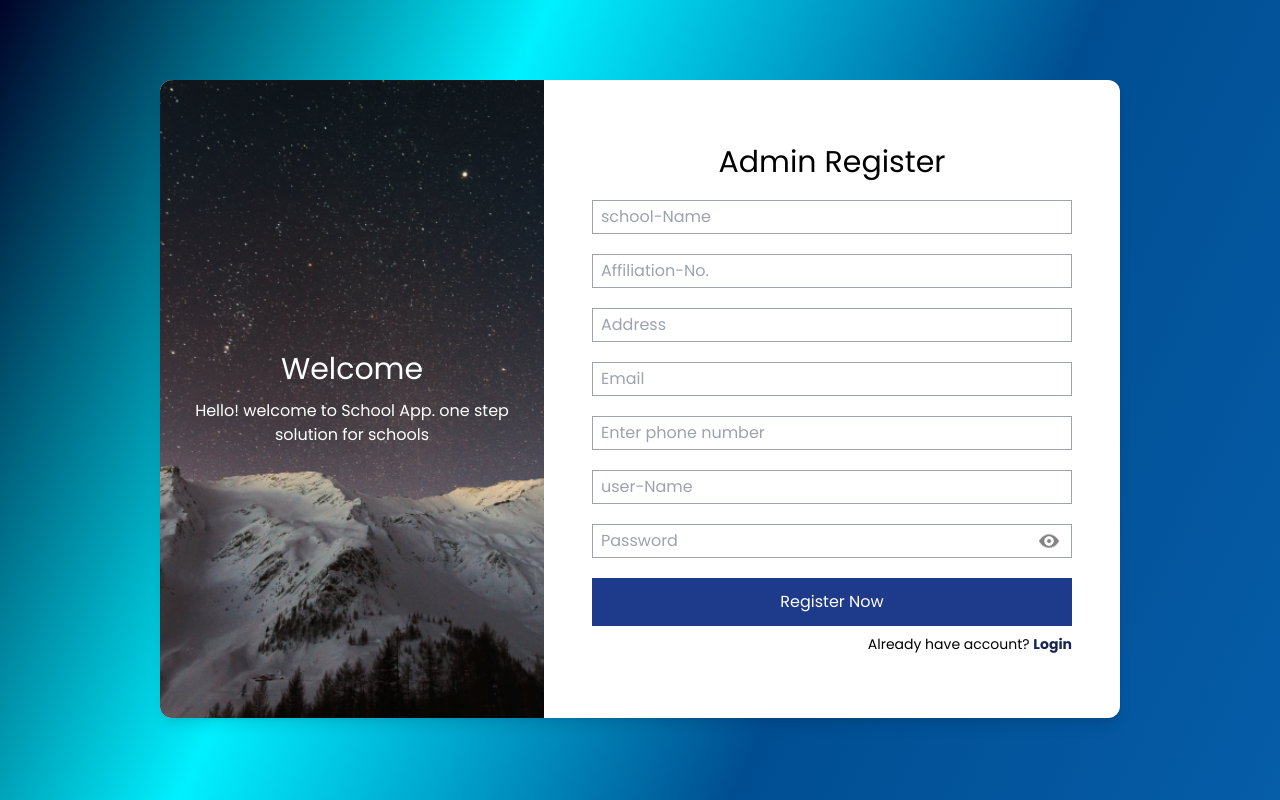
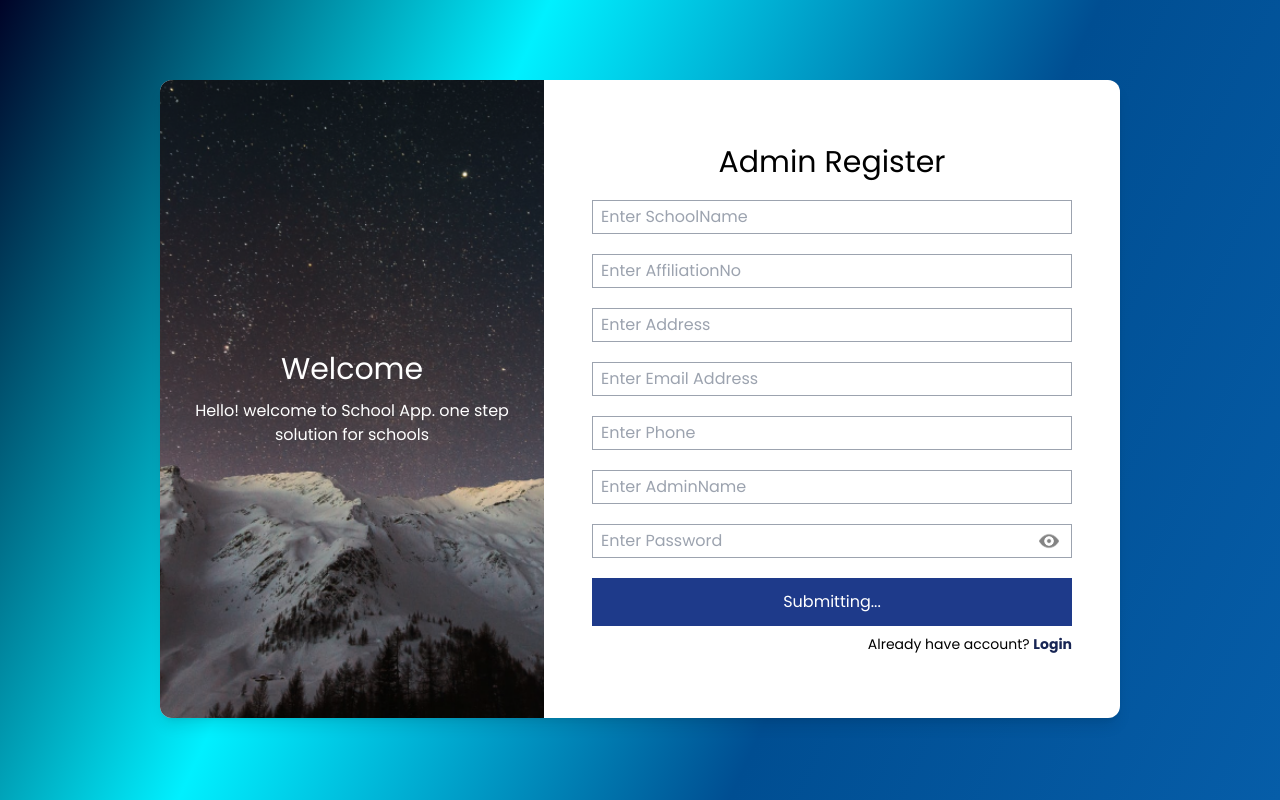
Before and after one commit to nisaiji/Admin, a React (Vite) app: page /#/signup in a window 1280 px wide. Built offline with nearby package versions, Linux system fonts and the light colour scheme.

Commit message:
optimize code

```diff
--- a/src/assets/locale/translations/en.json
+++ b/src/assets/locale/translations/en.json
@@ -116,7 +116,11 @@
     "address": "Enter Address",
     "fullName": "Enter Full Name",
     "parentName": "Enter Parent Name",
-    "age": "Enter Age",
+    "schoolName": "Enter SchoolName",
+    "affiliationNo": "Enter AffiliationNo",
+    "phone": "Enter Phone",
+    "adminName": "Enter AdminName",
+    "password": "Enter Password",
     "emailAddress": "Enter Email Address",
     "phoneNumber": "Enter Phone Number",
     "qualification": "Enter Qualification",
--- a/src/pages/Login.jsx
+++ b/src/pages/Login.jsx
@@ -1,4 +1,4 @@
-import { useState } from "react";
+import { useState, useMemo } from "react";
 import { useFormik } from "formik";
 import { Link, useNavigate } from "react-router-dom";
 import { Toaster, toast } from "react-hot-toast";
@@ -23,45 +23,52 @@ function Login() {
   const [loading, setLoading] = useState(false);
   const [t] = useTranslation();
 
-  const validationSchema = Yup.object({
-    username: Yup.string().when("isAdmin", {
-      is: false,
-      then: Yup.string().required(t("validationError.username")),
+  // Memoized validation schema for login form to avoid recalculating on re-render
+  const validationSchema = useMemo(
+    () =>
+      Yup.object({
+        userInput: Yup.string()
+          .required(
+            isAdmin ? t("validationError.email") : t("validationError.username")
+          )
+          .test(
+            "userInput",
+            isAdmin ? t("validationError.emailAddress") : null,
+            (value) =>
+              isAdmin ? Yup.string().email().isValidSync(value) : true
+          ),
+        password: Yup.string().required(t("validationError.password")),
       }),
-    email: Yup.string().when("isAdmin", {
-      is: true,
-      then: Yup.string()
-        .email(t("validationError.emailAddress"))
-        .required(t("validationError.email")),
-    }),
-    password: Yup.string().required(t("validationError.password")),
-  });
+    [isAdmin, t]
+  );
 
+  // Setup formik for handling form submission, validation, and field management
   const formik = useFormik({
     initialValues: {
-      username: "",
-      email: "",
+      userInput: "",
       password: "",
     },
-    validationSchema,
+    validationSchema, // Schema to validate the input
     onSubmit: async (values, { setSubmitting, resetForm }) => {
       try {
-        let response;
         setLoading(true);
-        if (isAdmin) {
-          response = await axiosClient.post(EndPoints.ADMIN.ADMIN_LOGIN, {
-            email: values.email,
-            password: values.password,
-          });
-        } else {
-          response = await axiosClient.post(EndPoints.TEACHER.TEACHER_LOGIN, {
-            user: values.username,
-            password: values.password,
-          });
-        }
+
+        // Set API endpoint and payload based on Admin/Teacher toggle
+        const endpoint = isAdmin
+          ? EndPoints.ADMIN.ADMIN_LOGIN
+          : EndPoints.TEACHER.TEACHER_LOGIN;
+        const payload = isAdmin
+          ? { email: values.userInput, password: values.password }
+          : { user: values.userInput, password: values.password };
+
+        // Submit login request
+        const response = await axiosClient.post(endpoint, payload);
+
+        // If login is successful
         if (response?.statusCode === 200) {
-          if (isAdmin) setUsername(response?.result?.username);
-          else setFirstname(response?.result?.firstname);
+          isAdmin
+            ? setUsername(response?.result?.username)
+            : setFirstname(response?.result?.firstname);
           setItem(response?.result?.accessToken);
           toast.success(t("messages.login.success"));
           resetForm();
@@ -78,6 +85,7 @@ function Login() {
 
   return (
     <div className="min-h-screen py-20 bg-[#05022B] relative">
+      {/* Background video for the login page */}
       <video
         className="fixed top-0 left-0 h-[800px] w-[700px] object-cover opacity-25"
         autoPlay
@@ -86,6 +94,7 @@ function Login() {
         src={LoginVideo}
         type="video/mp4"
       />
+      {/* Welcome text and description */}
       <div className="absolute top-[100px] left-[92px] z-10">
         <h1 className="text-white text-[50px] font-light leading-[75px]">
           {t("login.welcome")} <br />
@@ -95,15 +104,16 @@ function Login() {
           {t("login.simplify")}
         </p>
       </div>
-
-      {/* Login Form */}
+      {/* Form container */}
       <div className="flex flex-col lg:flex-row mx-auto shadow-lg overflow-hidden absolute top-1/2 left-[52%] transform -translate-y-1/2 right-0 z-10 w-[420px] h-[520px] bg-white bg-opacity-20 rounded-3xl backdrop-blur-lg">
+        {/* Form starts here */}
         <form onSubmit={formik.handleSubmit} className="w-full h-full">
           {loading && (
             <div className="absolute inset-0 flex items-center justify-center bg-black bg-opacity-50 z-30">
               <Spinner />
             </div>
           )}
+          {/* Logo section */}
           <div className="text-white w-full py-8 px-12">
             <h2 className="flex text-3xl mb-4">
               <Link to="/">
@@ -120,47 +130,30 @@ function Login() {
             <h2 className="font-bold text-[48px]">{t("login.login")}</h2>
             <p className="text-white opacity-70">{t("login.enterDetails")}</p>
 
-            {isAdmin ? (
-              <>
+            {/* Input field for email/username */}
             <div className="mt-5 border-b border-white/40 w-full">
               <input
                 className="py-1 px-2 w-full bg-transparent text-white placeholder-white focus:outline-none"
                 type="text"
-                    name="email"
-                    placeholder="Email"
+                name="userInput"
+                placeholder={
+                  isAdmin
+                    ? t("login.placeholders.email")
+                    : t("login.placeholders.username")
+                }
                 onChange={formik.handleChange}
                 onBlur={formik.handleBlur}
-                    value={formik.values.email}
+                value={formik.values.userInput}
               />
             </div>
-                {formik.touched.email && formik.errors.email ? (
+            {/* Validation error for userInput */}
+            {formik.touched.userInput && formik.errors.userInput && (
               <div className="text-red-500 text-xs">
-                    {formik.errors.email}
+                {formik.errors.userInput}
               </div>
-                ) : null}
-              </>
-            ) : (
-              <>
-                <div className="mt-5 border-b border-white/40 w-full">
-                  <input
-                    className="py-1 px-2 w-full bg-transparent text-white placeholder-white focus:outline-none"
-                    type="text"
-                    name="username"
-                    placeholder={t("login.placeholders.username")}
-                    onChange={formik.handleChange}
-                    onBlur={formik.handleBlur}
-                    value={formik.values.username}
-                  />
-                </div>
-                {formik.touched.username && formik.errors.username ? (
-                  <div className="text-red-500 text-xs">
-                    {formik.errors.username}
-                  </div>
-                ) : null}
-              </>
             )}
 
-            {/* Password Input */}
+            {/* Input field for password with toggle visibility feature */}
             <div className="mt-5 relative border-b border-white w-full">
               <input
                 className="py-1 px-2 w-full bg-transparent text-white placeholder-white focus:outline-none"
@@ -170,6 +163,7 @@ function Login() {
                 onChange={formik.handleChange}
                 value={formik.values.password}
               />
+              {/* Password visibility toggle */}
               <img
                 src={ishide ? hide : show}
                 onClick={() => setIsHide(!ishide)}
@@ -180,20 +174,22 @@ function Login() {
                     "invert(41%) sepia(0%) saturate(0%) hue-rotate(180deg) brightness(90%) contrast(85%)",
                 }}
               />
-            </div>
-            {formik.touched.password && formik.errors.password ? (
+              {/* Validation error for password */}
+              {formik.touched.password && formik.errors.password && (
                 <div className="text-red-500 text-xs">
                   {formik.errors.password}
                 </div>
-            ) : null}
+              )}
+            </div>
 
-            {/* Forgot Password Link */}
+            {/* Forgot password link */}
             <div className="text-white text-end text-sm mt-2 opacity-70">
               <Link to="/forgot-password" className="text-white">
                 {t("login.forgotPassword")}
               </Link>
             </div>
 
+            {/* Submit button for login */}
             <div className="mt-5">
               <button
                 className="w-full py-1.5 text-center bg-white text-[#05022B] font-semibold rounded-lg disabled:opacity-50"
@@ -204,7 +200,7 @@ function Login() {
               </button>
             </div>
 
-            {/* Toggle Admin/Teacher */}
+            {/* Toggle button to switch between Admin and Teacher login */}
             <div className="mt-5">
               <button
                 type="button"
@@ -214,6 +210,7 @@ function Login() {
                 {t("login.toggleButton")} {isAdmin ? "Teacher" : "Admin"}
               </button>
             </div>
+
             {isAdmin && (
               <div className="flex justify-center text-white text-xs opacity-70 mt-3">
                 <div className="text-[#FFFFFFB3] pr-1">
--- a/src/pages/Signup.jsx
+++ b/src/pages/Signup.jsx
@@ -4,7 +4,7 @@ import { Toaster, toast } from "react-hot-toast";
 import { axiosClient } from "../services/axiosClient";
 import hide from "../assets/images/hide.png";
 import show from "../assets/images/show.png";
-import { useState } from "react";
+import { useState, useMemo } from "react";
 import * as Yup from "yup";
 import EndPoints from "../services/EndPoints";
 import { useTranslation } from "react-i18next";
@@ -17,17 +17,10 @@ function Signup() {
   const navigate = useNavigate();
   const [t] = useTranslation();
 
-  const formik = useFormik({
-    initialValues: {
-      schoolName: "",
-      affiliationNo: "",
-      address: "",
-      email: "",
-      phone: "",
-      username: "",
-      password: "",
-    },
-    validationSchema: Yup.object({
+  // Memoized validation schema using Yup to validate form fields
+  const validationSchema = useMemo(
+    () =>
+      Yup.object({
         schoolName: Yup.string().required(t("validationError.schoolName")),
         affiliationNo: Yup.string().required(
           t("validationError.affiliationNumber")
@@ -42,27 +35,42 @@ function Signup() {
           .test(
             "starts-with-1-to-5",
             t("validationError.phoneStart"),
-          (value) => {
-            return value && REGEX.PHONE_TEST.test(value);
-          }
+            (value) => (value ? REGEX.PHONE_TEST.test(value) : false)
           ),
         username: Yup.string().required(t("validationError.username")),
         password: Yup.string()
           .min(8, t("validationError.passwordLength"))
           .required(t("validationError.password")),
       }),
+    [t]
+  );
+
+  // Setup formik for handling form submission, validation, and field management
+  const formik = useFormik({
+    initialValues: {
+      schoolName: "",
+      affiliationNo: "",
+      address: "",
+      email: "",
+      phone: "",
+      username: "",
+      password: "",
+    },
+    validationSchema, // Validation schema to validate form inputs
+    validateOnChange: false,
+    validateOnBlur: true,
     onSubmit: async (values, { setSubmitting, resetForm }) => {
+      if (!formik.isValid || !formik.dirty) return;
+
+      setLoading(true);
       try {
-        if (!formik.isValid || !formik.dirty) {
-          setSubmitting(false);
-          return;
-        }
-        setLoading(true);
+        // Send a POST request to register a new admin
         const response = await axiosClient.post(
           EndPoints.ADMIN.ADMIN_REGISTER,
           values
         );
-        if (response?.statusCode === 200 || response?.statusCode === 201) {
+        // If registration is successful
+        if ([200, 201].includes(response?.statusCode)) {
           toast.success(t("message.admin.registerSuccess"));
           resetForm();
           navigate("/login");
@@ -70,11 +78,29 @@ function Signup() {
       } catch (e) {
         toast.error(e);
       } finally {
+        setLoading(false);
         setSubmitting(false);
-        setLoading(false);
       }
     },
   });
+
+  // Reusable function to render input fields for form
+  const renderInput = (name, type = "text", placeholder) => (
+    <div className="mt-5">
+      <input
+        type={type}
+        name={name}
+        placeholder={placeholder}
+        className="border border-gray-400 py-1 px-2 w-full"
+        onChange={formik.handleChange}
+        onBlur={formik.handleBlur}
+        value={formik.values[name]}
+      />
+      {formik.touched[name] && formik.errors[name] && (
+        <div className="text-red-600 text-sm">{formik.errors[name]}</div>
+      )}
+    </div>
+  );
 
   return (
     <div
@@ -84,182 +110,85 @@ function Signup() {
           "linear-gradient(115deg, #000428, #00F0FF, #004E92, #065DA8)",
       }}
     >
+      {/* Toast notification container */}
       <Toaster position="top-center" reverseOrder={false} />
       <div className="container mx-auto">
         <div className="flex flex-col lg:flex-row w-10/12 lg:w-9/12 bg-white rounded-xl mx-auto shadow-lg overflow-hidden">
+          {/* Left section with background image and welcoming text */}
           <div
             className="w-full lg:w-2/5 flex flex-col items-center justify-center p-4 bg-no-repeat bg-cover bg-center"
-            style={{
-              backgroundImage: `url(${Background})`,
-            }}
+            style={{ backgroundImage: `url(${Background})` }}
           >
             <h1 className="text-white text-3xl mb-3 text-center">
               {t("register.welcome")}
             </h1>
-            <div className=" w-full">
             <p className="text-white text-center">
               {t("register.description")}
             </p>
           </div>
-          </div>
+          {/* Right section with the signup form */}
           <div className="w-full lg:w-3/5 py-16 px-12">
             <h2 className="text-3xl mb-4 text-center">
               {t("register.adminRegister")}
             </h2>
             <form onSubmit={formik.handleSubmit}>
-              <div className="mt-5">
-                <input
-                  type="text"
-                  name="schoolName"
-                  placeholder="school-Name"
-                  className="border border-gray-400 py-1 px-2 w-full"
-                  onChange={formik.handleChange}
-                  onBlur={formik.handleBlur}
-                  value={formik.values.schoolName}
-                />
-                {formik.touched.schoolName && formik.errors.schoolName ? (
-                  <div className="text-red-600 text-sm">
-                    {formik.errors.schoolName}
-                  </div>
-                ) : null}
-              </div>
-              <div className="mt-5">
-                <input
-                  type="text"
-                  name="affiliationNo"
-                  placeholder="Affiliation-No."
-                  className="border border-gray-400 py-1 px-2 w-full"
-                  onChange={formik.handleChange}
-                  onBlur={formik.handleBlur}
-                  value={formik.values.affiliationNo}
-                />
-                {formik.touched.affiliationNo && formik.errors.affiliationNo ? (
-                  <div className="text-red-600 text-sm">
-                    {formik.errors.affiliationNo}
-                  </div>
-                ) : null}
-              </div>
-              <div className="mt-5">
-                <input
-                  type="text"
-                  name="address"
-                  placeholder="Address"
-                  className="border border-gray-400 py-1 px-2 w-full"
-                  onChange={formik.handleChange}
-                  onBlur={formik.handleBlur}
-                  value={formik.values.address}
-                />
-                {formik.touched.address && formik.errors.address ? (
-                  <div className="text-red-600 text-sm">
-                    {formik.errors.address}
-                  </div>
-                ) : null}
-              </div>
-              <div className="mt-5">
-                <input
-                  type="email"
-                  name="email"
-                  placeholder="Email"
-                  className="border border-gray-400 py-1 px-2 w-full"
-                  onChange={formik.handleChange}
-                  onBlur={formik.handleBlur}
-                  value={formik.values.email}
-                />
-                {formik.touched.email && formik.errors.email ? (
-                  <div className="text-red-600 text-sm">
-                    {formik.errors.email}
-                  </div>
-                ) : null}
-              </div>
-              <div className="mt-5">
-                <input
-                  type="text"
-                  name="phone"
-                  placeholder="Enter phone number"
-                  className="border border-gray-400 py-1 px-2 w-full"
-                  onChange={formik.handleChange}
-                  onBlur={formik.handleBlur}
-                  value={formik.values.phone}
-                />
-                {formik.touched.phone && formik.errors.phone ? (
-                  <div className="text-red-600 text-sm">
-                    {formik.errors.phone}
-                  </div>
-                ) : null}
-              </div>
-              <div className="mt-5">
-                <input
-                  type="text"
-                  name="username"
-                  placeholder="user-Name"
-                  className="border border-gray-400 py-1 px-2 w-full"
-                  onChange={formik.handleChange}
-                  onBlur={formik.handleBlur}
-                  value={formik.values.username}
-                />
-                {formik.touched.username && formik.errors.username ? (
-                  <div className="text-red-600 text-sm">
-                    {formik.errors.username}
-                  </div>
-                ) : null}
-              </div>
-              <div className="mt-5 border border-gray-400 flex justify-center items-center focus-within:border-black focus-within:border-2 focus-within:rounded-md">
+              {renderInput("schoolName", "text", t("placeholders.schoolName"))}
+              {renderInput(
+                "affiliationNo",
+                "text",
+                t("placeholders.affiliationNo")
+              )}
+              {renderInput("address", "text", t("placeholders.address"))}
+              {renderInput("email", "email", t("placeholders.emailAddress"))}
+              {renderInput("phone", "text", t("placeholders.phone"))}
+              {renderInput("username", "text", t("placeholders.adminName"))}
+
+              {/* Password input with visibility toggle */}
+              <div className="mt-5 border border-gray-400 flex items-center">
                 <input
                   type={ishide ? "password" : "text"}
                   name="password"
-                  placeholder="Password"
+                  placeholder={t("placeholders.password")}
                   className="py-1 px-2 w-full border-none focus:outline-none"
                   onChange={formik.handleChange}
                   onBlur={formik.handleBlur}
                   value={formik.values.password}
                 />
-                {ishide ? (
                 <img
-                    src={show}
+                  src={ishide ? show : hide}
                   onClick={() => setIsHide(!ishide)}
-                    alt=""
-                    className="size-5 relative right-3"
+                  alt="toggle password visibility"
+                  className="size-5 relative right-3 cursor-pointer"
                   style={{
                     filter:
                       "invert(41%) sepia(0%) saturate(0%) hue-rotate(180deg) brightness(90%) contrast(85%)",
                   }}
                 />
-                ) : (
-                  <img
-                    src={hide}
-                    onClick={() => setIsHide(!ishide)}
-                    alt=""
-                    className="size-5 relative right-3"
-                    style={{
-                      filter:
-                        "invert(41%) sepia(0%) saturate(0%) hue-rotate(180deg) brightness(90%) contrast(85%)",
-                    }}
-                  />
-                )}
               </div>
-              {formik.touched.password && formik.errors.password ? (
+              {/* Show password validation error if present */}
+              {formik.touched.password && formik.errors.password && (
                 <div className="text-red-600 text-sm">
                   {formik.errors.password}
                 </div>
-              ) : null}
-              <div className="mt-5">
+              )}
+
+              {/* Submit button for form */}
               <button
                 type="submit"
-                  className="w-full bg-blue-900 py-3 text-center text-white"
-                  disabled={formik.isSubmitting}
+                className="w-full bg-blue-900 py-3 text-white mt-5"
+                disabled={formik.isSubmitting || loading}
               >
-                  {formik.isSubmitting
+                {formik.isSubmitting || loading
                   ? t("register.submitting")
                   : t("register.registerNow")}
               </button>
-              </div>
             </form>
+
+            {/* Link to login page for existing users */}
             <div className="text-right mt-2 text-sm">
               {t("register.haveAccount")}
-              <Link to="/login">
-                <span className="text-blue-950 font-semibold">
+              <Link to="/login" className="text-blue-950 font-semibold">
                 {t("login.login")}
-                </span>
               </Link>
             </div>
           </div>
```
Lines whose indentation alone changed are shown as unchanged.
